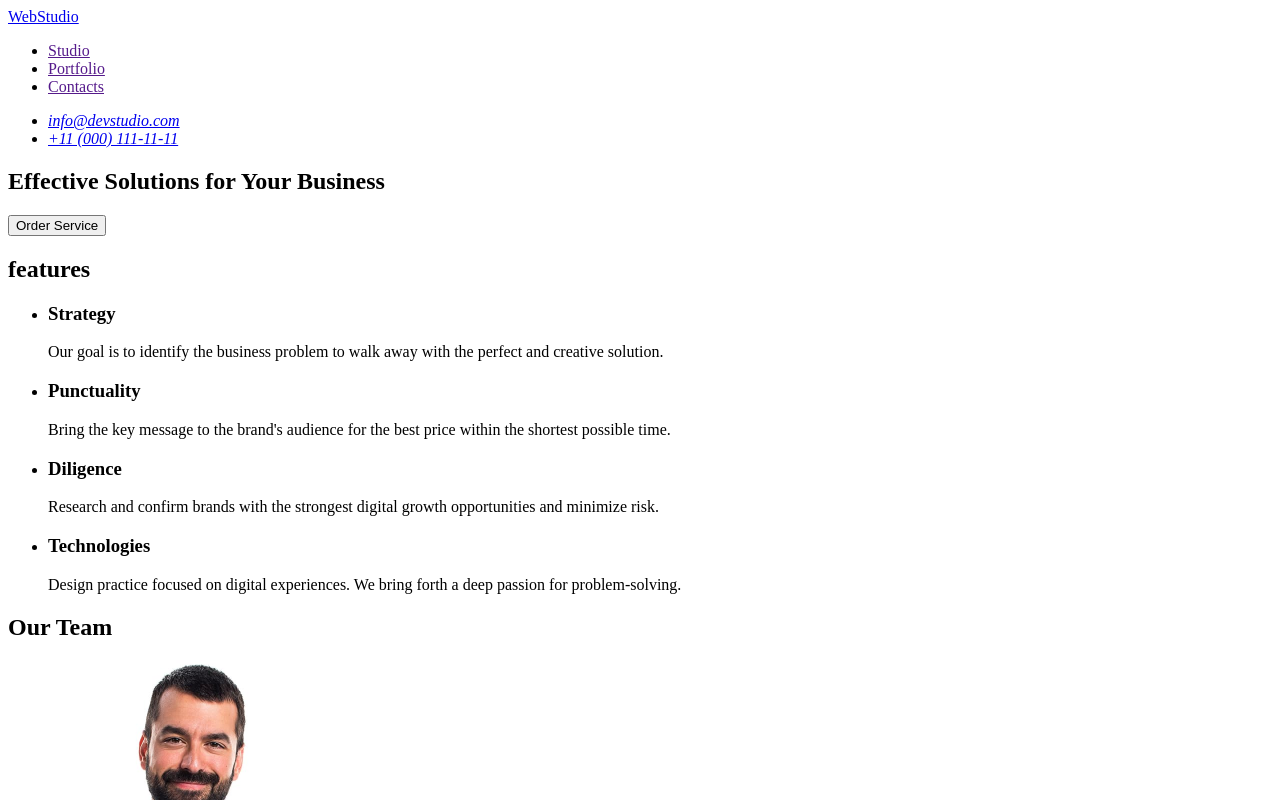
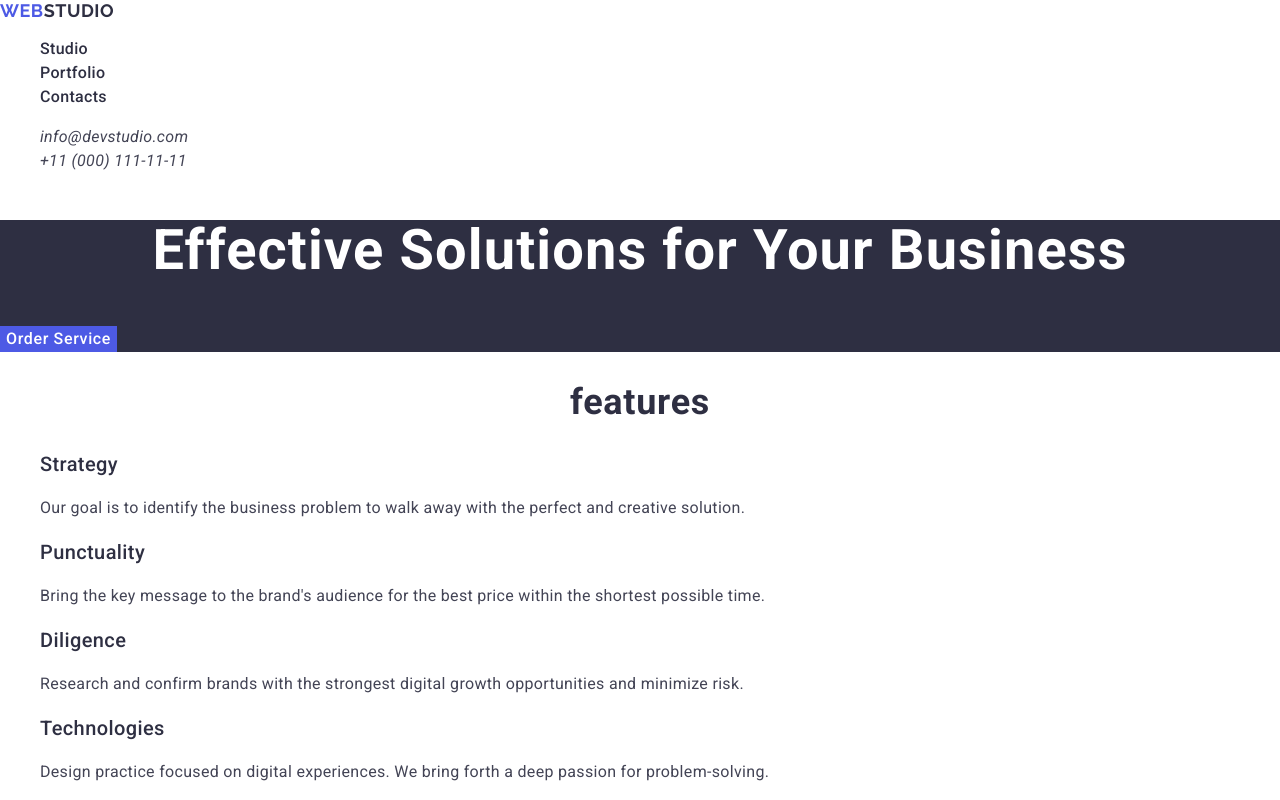
Before and after one commit to Yurii-Voronich/goit-markup-hw-02, a plain HTML site: page index.html in a window 1280 px wide. Shown: the top 800 px of the page. Drawn offline with nearby package versions, Linux system fonts and the light colour scheme.

Commit message:
add portfolio, styles

```diff
--- a/css/styles.css
+++ b/css/styles.css
@@ -0,0 +1,113 @@
+body {
+  font-family: "Roboto", sans-serif;
+  color: #434455;
+  background-color: #ffffff;
+}
+a {
+  text-decoration: none;
+}
+ul {
+  list-style-type: none;
+}
+
+/* header */
+.logo {
+  font-family: "Raleway", sans-serif;
+  font-weight: 700;
+  font-size: 18px;
+  line-height: 1.16667;
+  letter-spacing: 0.03em;
+  text-transform: uppercase;
+  color: #4d5ae5;
+}
+.logo .studio {
+  color: #2e2f42;
+}
+
+.nav-list a {
+  font-family: "Roboto", sans-serif;
+  font-weight: 500;
+  font-size: 16px;
+  line-height: 1.5;
+  letter-spacing: 0.02em;
+  color: #2e2f42;
+}
+.contact-list a {
+  font-family: "Roboto", sans-serif;
+  font-weight: 400;
+  font-size: 16px;
+  line-height: 1.5;
+  letter-spacing: 0.02em;
+  color: #434455;
+}
+.contact-list a:hover,
+.contact-list a:focus {
+  color: #404bbf;
+}
+/* title section */
+.first-section {
+  background-color: #2e2f42;
+}
+h1 {
+  color: #fff;
+  font-weight: 700;
+  font-size: 56px;
+  letter-spacing: 0.02em;
+  line-height: 1.07143;
+  text-align: center;
+}
+.callback {
+  background-color: #4d5ae5;
+  font-weight: 500;
+  font-size: 16px;
+  line-height: 1.5;
+  letter-spacing: 0.04em;
+  color: #fff;
+  cursor: pointer;
+  border: none;
+}
+.callback:hover,
+.callback:active {
+  background-color: #404bbf;
+}
+/* features section */
+
+h2 {
+  font-weight: 700;
+  font-size: 36px;
+  line-height: 1.11111;
+  letter-spacing: 0.02em;
+  text-align: center;
+  color: #2e2f42;
+}
+h3 {
+  font-weight: 500;
+  font-size: 20px;
+  line-height: 1.2;
+  letter-spacing: 0.02em;
+  color: #2e2f42;
+}
+p {
+  font-weight: 400;
+  font-size: 16px;
+  line-height: 1.5;
+  letter-spacing: 0.02em;
+}
+/* team section */
+.team-list {
+  background-color: #f4f4fd;
+}
+/* footer */
+footer {
+  background-color: #2e2f42;
+}
+footer p {
+  font-weight: 400;
+  font-size: 16px;
+  line-height: 1.5;
+  letter-spacing: 0.02em;
+  color: #f4f4fd;
+}
+footer .logo .studio {
+  color: #f4f4fd;
+}
--- a/index.html
+++ b/index.html
@@ -3,30 +3,43 @@
   <head>
     <meta charset="UTF-8" />
     <meta name="viewport" content="width=device-width, initial-scale=1.0" />
+    <link
+      rel="stylesheet"
+      href="https://cdnjs.cloudflare.com/ajax/libs/modern-normalize/3.0.1/modern-normalize.min.css"
+    />
+    <link rel="preconnect" href="https://fonts.googleapis.com" />
+    <link rel="preconnect" href="https://fonts.gstatic.com" crossorigin />
+    <link
+      href="https://fonts.googleapis.com/css2?family=Raleway:ital,wght@0,100..900;1,100..900&family=Roboto:ital,wght@0,100..900;1,100..900&display=swap"
+      rel="stylesheet"
+    />
+
     <title>Web studio 5.0</title>
     <link rel="stylesheet" href="./css/styles.css" />
   </head>
   <body>
     <header>
       <nav>
-        <a href="./index.html">WebStudio</a>
-        <ul>
+        <a href="./index.html" class="logo"
+          >Web<span class="studio">Studio</span></a
+        >
+        <ul class="nav-list">
           <li><a href="">Studio</a></li>
           <li><a href="">Portfolio</a></li>
           <li><a href="">Contacts</a></li>
         </ul>
       </nav>
       <address>
-        <ul>
+        <ul class="contact-list">
           <li><a href="mailto:info@devstudio.com">info@devstudio.com</a></li>
           <li><a href="tel:+110001111111">+11 (000) 111-11-11</a></li>
         </ul>
       </address>
     </header>
     <main>
-      <section>
-        <h1>Effective Solutions for Your Business</h1>
-        <button type="button">Order Service</button>
+      <section class="first-section">
+        <h1 class="main-header">Effective Solutions for Your Business</h1>
+        <button type="button" class="callback">Order Service</button>
       </section>
       <!-- features -->
       <section>
@@ -63,7 +76,7 @@
         </ul>
       </section>
       <!-- our team -->
-      <section>
+      <section class="team-list">
         <h2>Our Team</h2>
         <ul>
           <li>
@@ -104,9 +117,52 @@
           </li>
         </ul>
       </section>
+      <!-- our portfolio -->
+      <section>
+        <h2>Our Portfolio</h2>
+        <ul>
+          <li>
+            <img src="./images/banking.jpg" alt="" width="360" height="300" />
+            <h3>Banking App</h3>
+            <p>App</p>
+          </li>
+          <li>
+            <img src="./images/Cashless.jpg" alt="" width="360" height="300" />
+            <h3>Cashless Payment</h3>
+            <p>Marketing</p>
+          </li>
+          <li>
+            <img
+              src="./images/meditation.jpg"
+              alt=""
+              width="360"
+              height="300"
+            />
+            <h3>Meditation App</h3>
+            <p>App</p>
+          </li>
+          <li>
+            <img src="./images/taxi.jpg" alt="" width="360" height="300" />
+            <h3>Taxi Service</h3>
+            <p>Marketing</p>
+          </li>
+          <li>
+            <img src="./images/screen.jpg" alt="" width="360" height="300" />
+            <h3>Screen Illustrations</h3>
+            <p>Design</p>
+          </li>
+          <li>
+            <img src="./images/courses.jpg" alt="" width="360" height="300" />
+            <h3>Online Courses</h3>
+            <p>Marketing</p>
+          </li>
+        </ul>
+      </section>
     </main>
     <footer>
-      <a href="./index.html">WebStudio</a>
+      <a href="./index.html" class="logo"
+        >Web<span class="studio">Studio</span></a
+      >
       <p>
         Increase the flow of customers and sales for your business with digital
         marketing & growth solutions.
```
Also changed, not shown: images/Cashless.jpg (added), images/banking.jpg (added), images/courses.jpg (added), images/meditation.jpg (added), images/screen.jpg (added), images/taxi.jpg (added).
